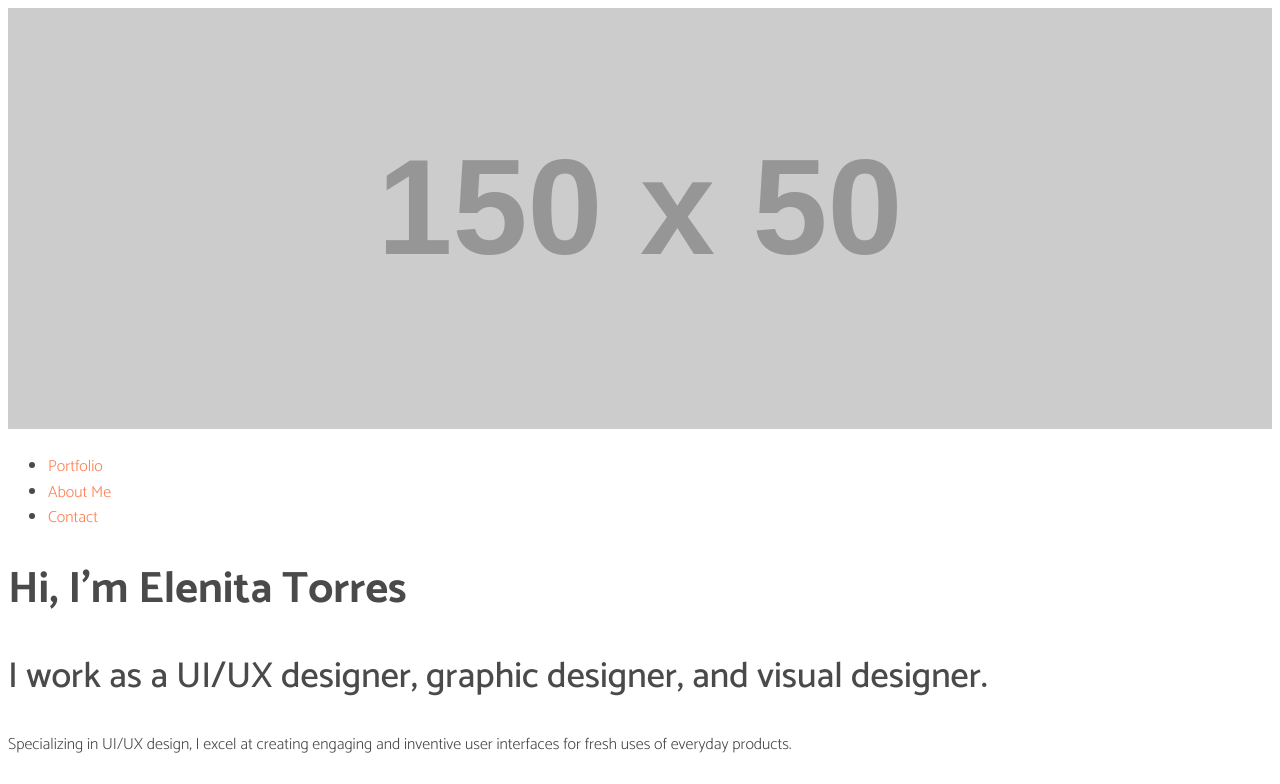
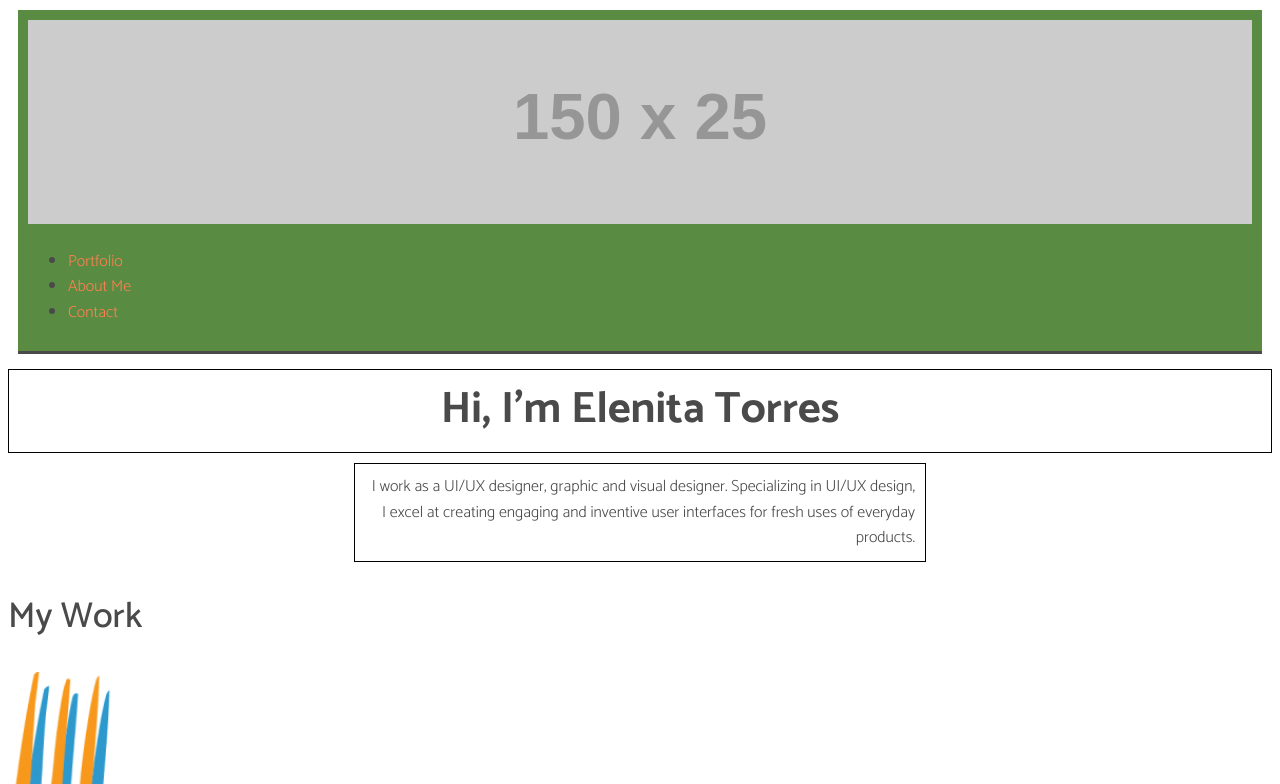
Before and after one commit to js1365/Portfolio-Site-ElenitaTorres-, a plain HTML site: page index.html in a window 1280 px wide. Shown: the top 784 px of the page. Drawn offline with Linux system fonts and the light colour scheme; placeholder pictures from the web are drawn by us.

Commit message:
Added: css/styles.css
Added styles

```diff
--- a/css/styles.css
+++ b/css/styles.css
@@ -5,6 +5,13 @@ body {
   font-weight: 300;
   line-height: 1.6;
   color: #4a4a4a;
+}
+
+header {
+  background-color: #598c42;
+  padding: 10px;
+  margin: 10px;
+  border-bottom: 3px solid #4a4a4a;
 }
 
 img {
@@ -21,6 +28,10 @@ h4 {
 h1 {
   font-size: 2.75em;
   font-weight: 700;
+  border: 1px solid black;
+  text-align: center;
+  margin: 15px auto 10px;
+  padding: 10px;
 }
 
 h2 {
@@ -103,3 +114,11 @@ a:focus {
   border-bottom: 2px solid #994c30;
   transition: 0.2s opacity;
 }
+
+p {
+  border: 1px solid black;
+  text-align: right;
+  margin: auto;
+  padding: 10px;
+  width: 550px;
+}
--- a/index.html
+++ b/index.html
@@ -18,7 +18,7 @@
 <body>
     <header>
         <div class="container">
-                <a href="#"> <img id="logo" src="https://via.placeholder.com/150x50?text=Logo" alt="Logo">
+                <a href="#"> <img id="logo" src="https://via.placeholder.com/150x25?text=Logo" alt="Logo">
                 <nav>
                     <ul>
                         <li><a href="index.html">Portfolio</a></li>
@@ -37,8 +37,8 @@
             </div>
             <div>
                 <h1>Hi, I'm Elenita Torres</h1>
-                <h2>I work as a UI/UX designer, graphic designer, and visual designer.</h2>
                 <p>
+                    I work as a UI/UX designer, graphic and visual designer.
                     Specializing in UI/UX design, I excel at creating engaging and inventive
                     user interfaces for fresh uses of everyday products.
                 </p>
```
